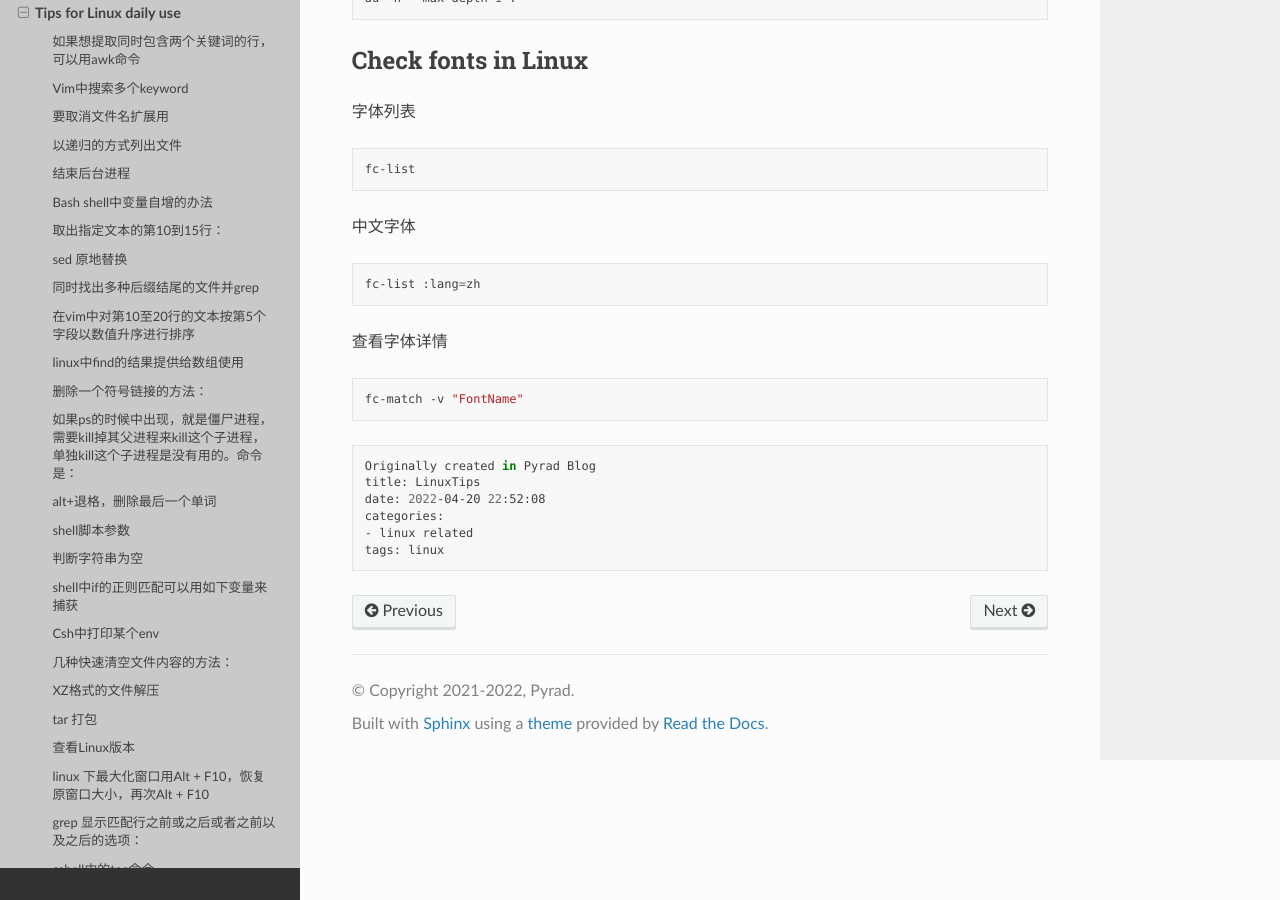
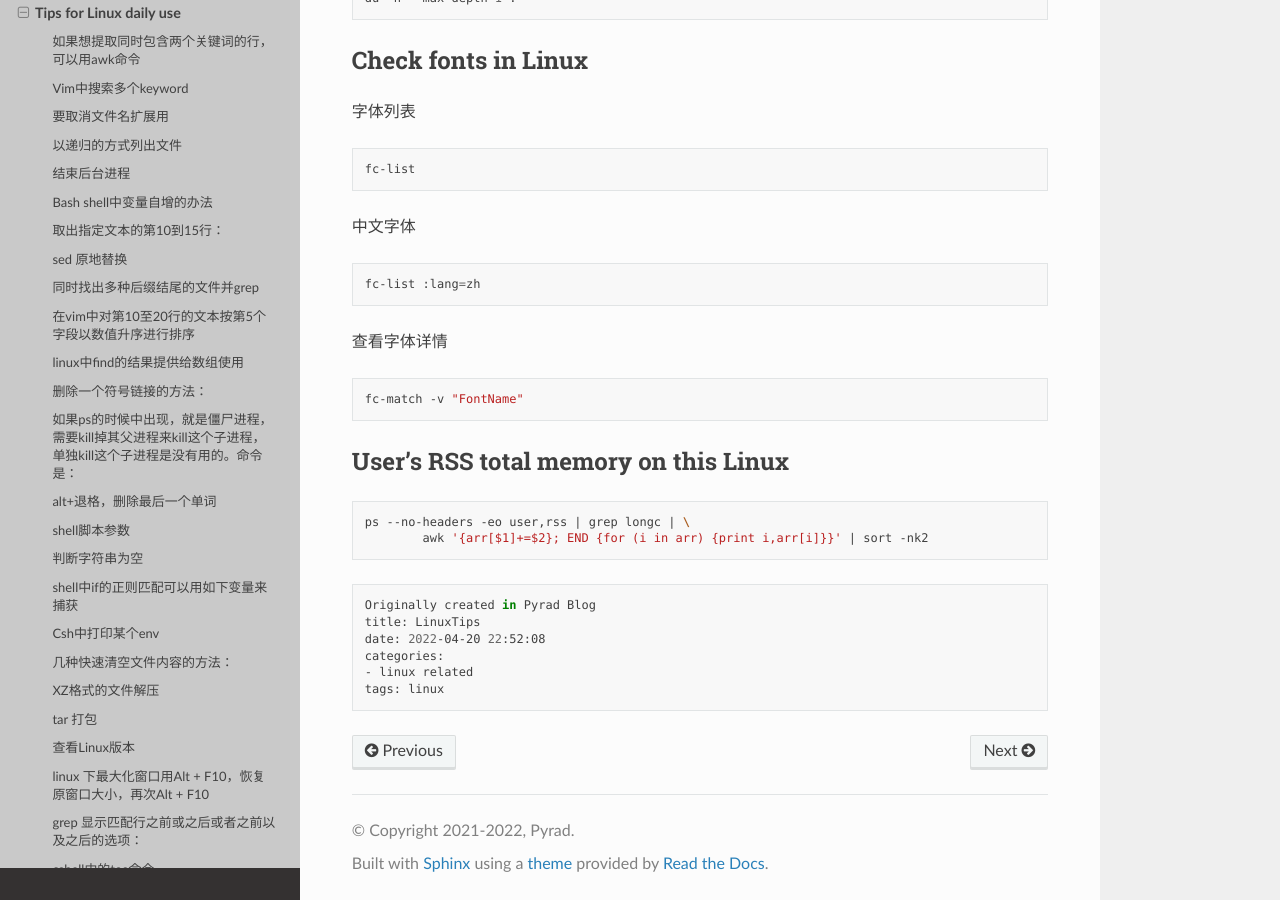
Before and after one commit to Pyrad/pyradnotes, a Sphinx documentation site: the page built from source/Linux/linuxTips.md, in a window 1280 px wide and 900 px high, scrolled down 7491 px. Built offline with Sphinx 7.4.7 and the Read the Docs theme 2.0.0, drawn with Linux system fonts in a browser that asks for light colours.

Commit message:
Command to get a user's RSS mem on Linux

````diff
--- a/source/Linux/linuxTips.md
+++ b/source/Linux/linuxTips.md
@@ -410,6 +410,17 @@ fc-match -v "FontName"
 
 
 
+## User's RSS total memory on this Linux
+
+```sh
+ps --no-headers -eo user,rss | grep longc | \
+	awk '{arr[$1]+=$2}; END {for (i in arr) {print i,arr[i]}}' | sort -nk2
+```
+
+
+
+
+
 
 
 ```shell
````
